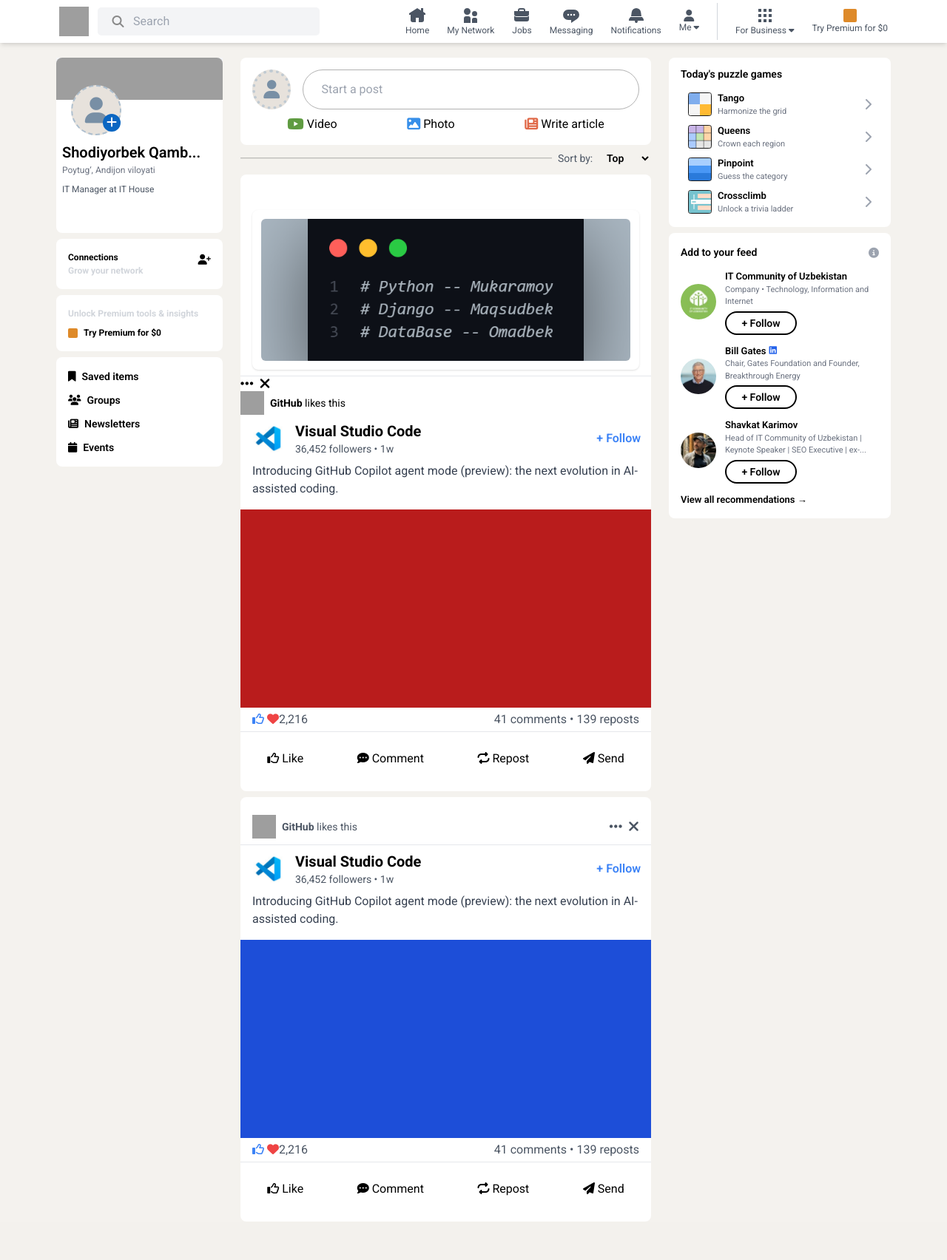
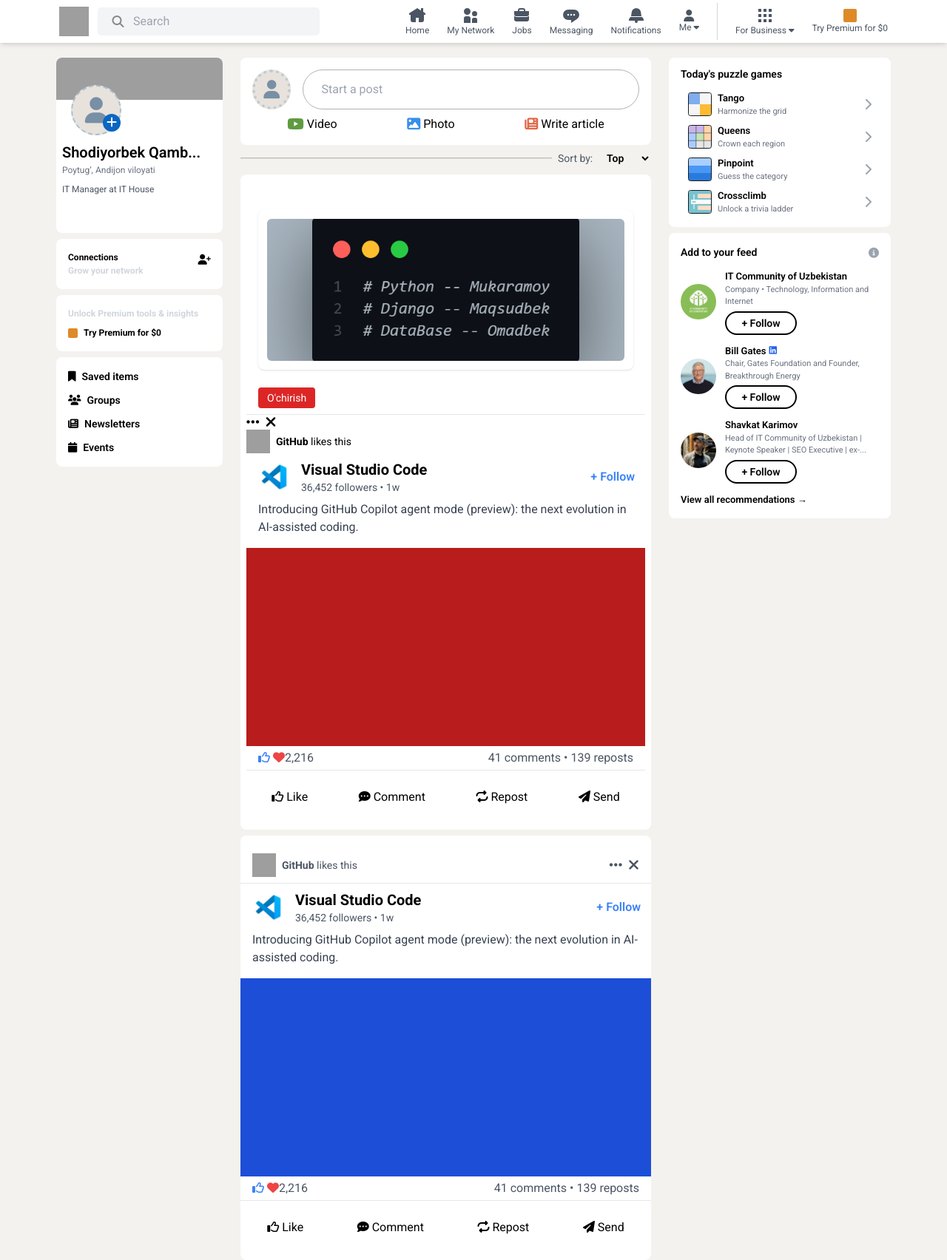
Before and after one commit to Eshukurullohdev/Linkedin, a Django app: page /home/ in a window 1280 px wide. Shown: the whole page at 74% size. Before the commit the page ends 1652 px from the top, so only its background shows below. Run offline with Django 5.2, Linux system fonts and the light colour scheme; data comes from the database, SQL or seed files in the repository; both versions use the stored data as it was after the commit; some libraries are stand-ins or nearby versions; grey boxes are pictures that could not be loaded.

Commit message:
post delete

```diff
--- a/LinkedIn/templates/home.html
+++ b/LinkedIn/templates/home.html
@@ -122,8 +122,7 @@
         </div>
 
         <div class="space-y-2 mt-3">
-            <div class="w-[555px] mx-auto bg-white  rounded-lg py-6">
-
+            <div class="w-[555px] mx-auto bg-white  rounded-lg py-6 p-2">
                 <div class="flex items-center justify-between text-gray-600 text-sm pb-2 border-b px-4">
                     <div class="mt-6 w-full max-w-4xl grid grid-cols-2 md:grid-cols-3 lg:grid-cols-1 gap-4">
                         {% for post in posts %}
@@ -131,6 +130,12 @@
                             <img src="{{ post.image.url }}" alt="Post rasmi"
                                 class="w-full h-48 object-cover rounded-md">
                         </div>
+                        <form method="POST" action="{% url 'delete_post' post.id %}" class="mt-2">
+                            {% csrf_token %}
+                            <button type="submit" class="bg-red-600 text-white px-3 py-1 rounded hover:bg-red-700 transition">
+                                O'chirish
+                            </button>
+                        </form>
                         {% endfor %}
                     </div>
 
--- a/LinkedIn/urls.py
+++ b/LinkedIn/urls.py
@@ -3,4 +3,5 @@
 
 urlpatterns = [
     path('home/', home, name='home'),
+   path('delete/<int:post_id>/', delete_post, name='delete_post'),
 ]
--- a/LinkedIn/views.py
+++ b/LinkedIn/views.py
@@ -1,4 +1,4 @@
-from django.shortcuts import render, redirect
+from django.shortcuts import render, redirect, get_object_or_404
 from LinkedIn.forms import PostForm
 from .models import Post
 
@@ -19,3 +19,9 @@
 
     posts = Post.objects.all().order_by('-created_at')
     return render(request, 'home.html', {'form':form, 'posts': posts })
+
+
+def delete_post(request, post_id):
+    post = get_object_or_404(Post, id=post_id)  # Post mavjudligini tekshiramiz
+    post.delete()  # Postni bazadan o‘chiramiz
+    return redirect('home')
```
Also changed, not shown: db.sqlite3, media/posts/image_2025-03-10_14-34-29_3UgIMOQ.png (added).
